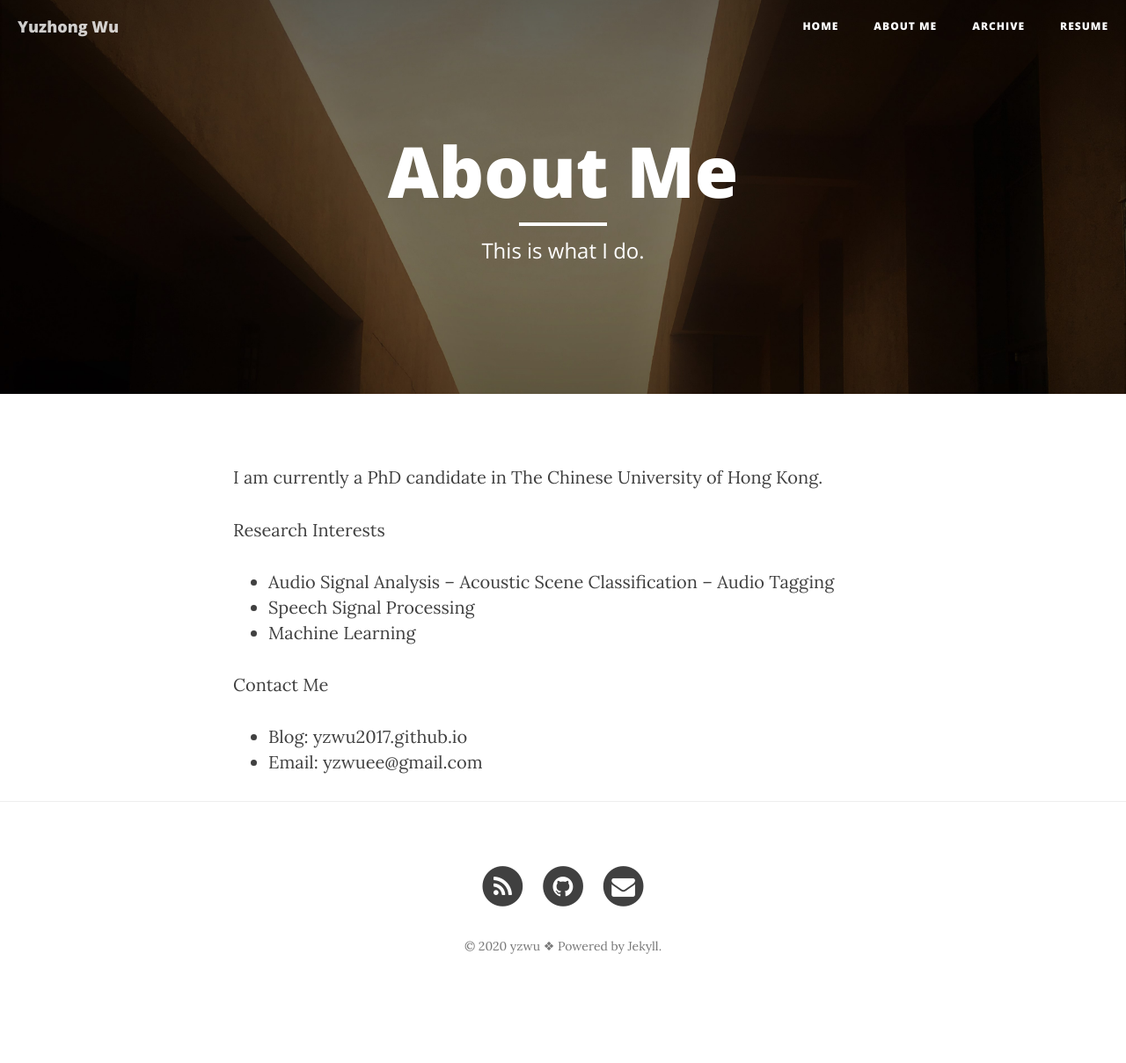
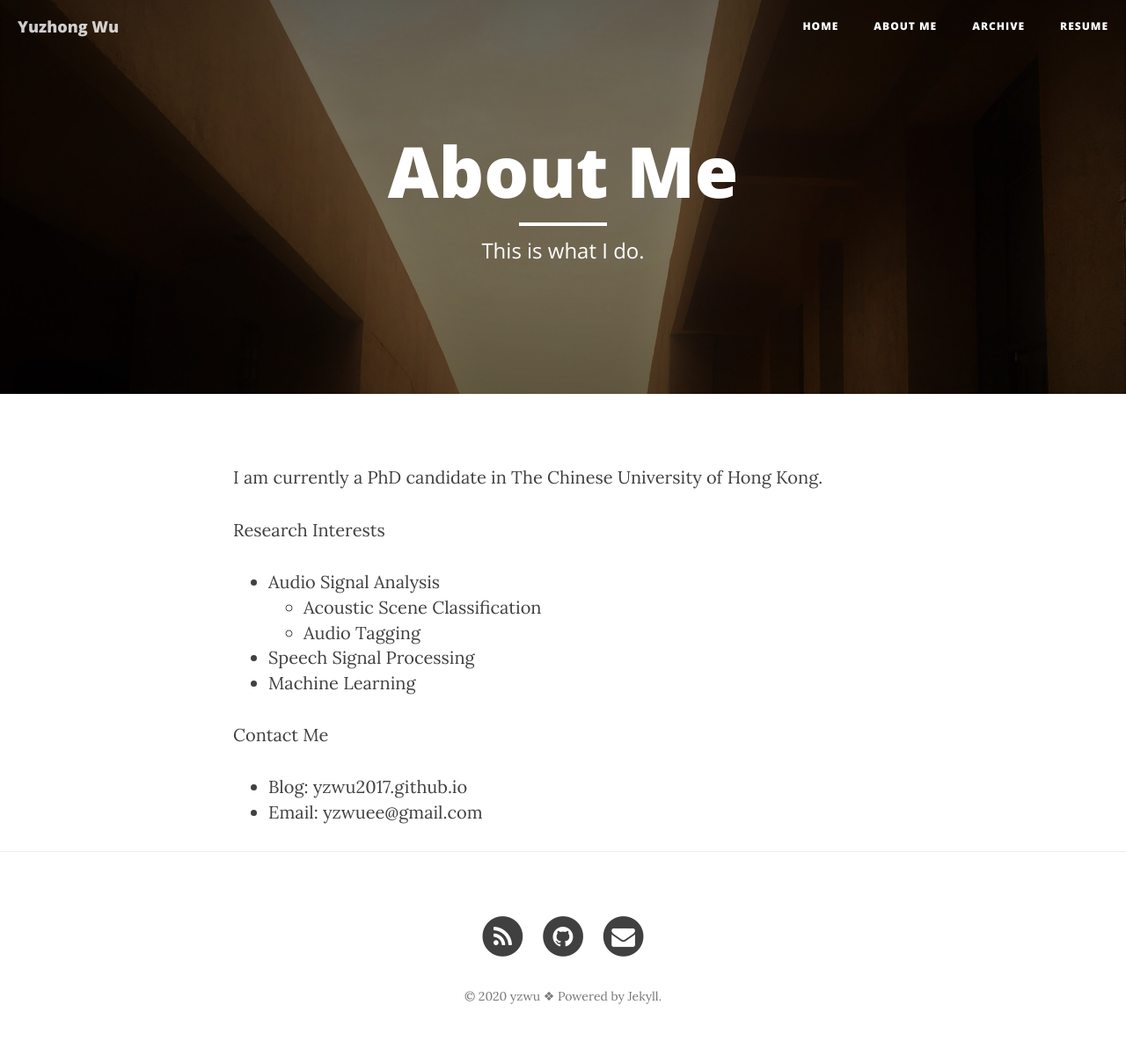
Before and after one commit to yzwu2017/yzwu2017.github.io, a Jekyll site: the page built from about.md, in a window 1280 px wide. Shown: the whole page at 88% size. Built offline with Jekyll 4.4.1, drawn with Linux system fonts in a browser that asks for light colours; nearby versions of some CDN libraries; before the commit the page ends 1152 px from its top, so only the background shows below that.

```diff
--- a/about.md
+++ b/about.md
@@ -11,8 +11,8 @@ I am currently a PhD candidate in The Chinese University of Hong Kong.
     <p>Research Interests</p>
 </left>
 - Audio Signal Analysis
--- Acoustic Scene Classification
--- Audio Tagging
+    - Acoustic Scene Classification
+    - Audio Tagging
 - Speech Signal Processing
 - Machine Learning
 
```
